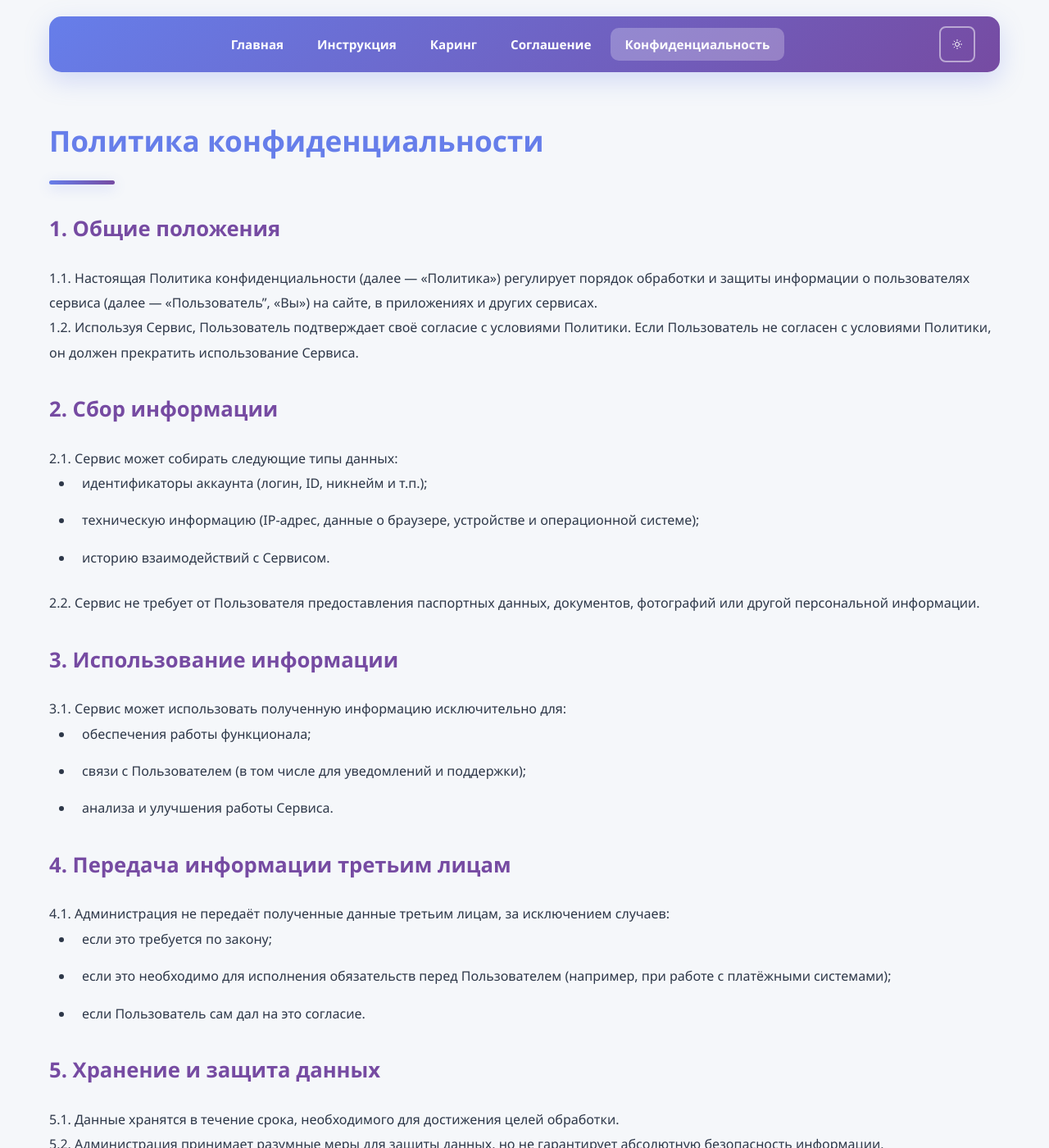
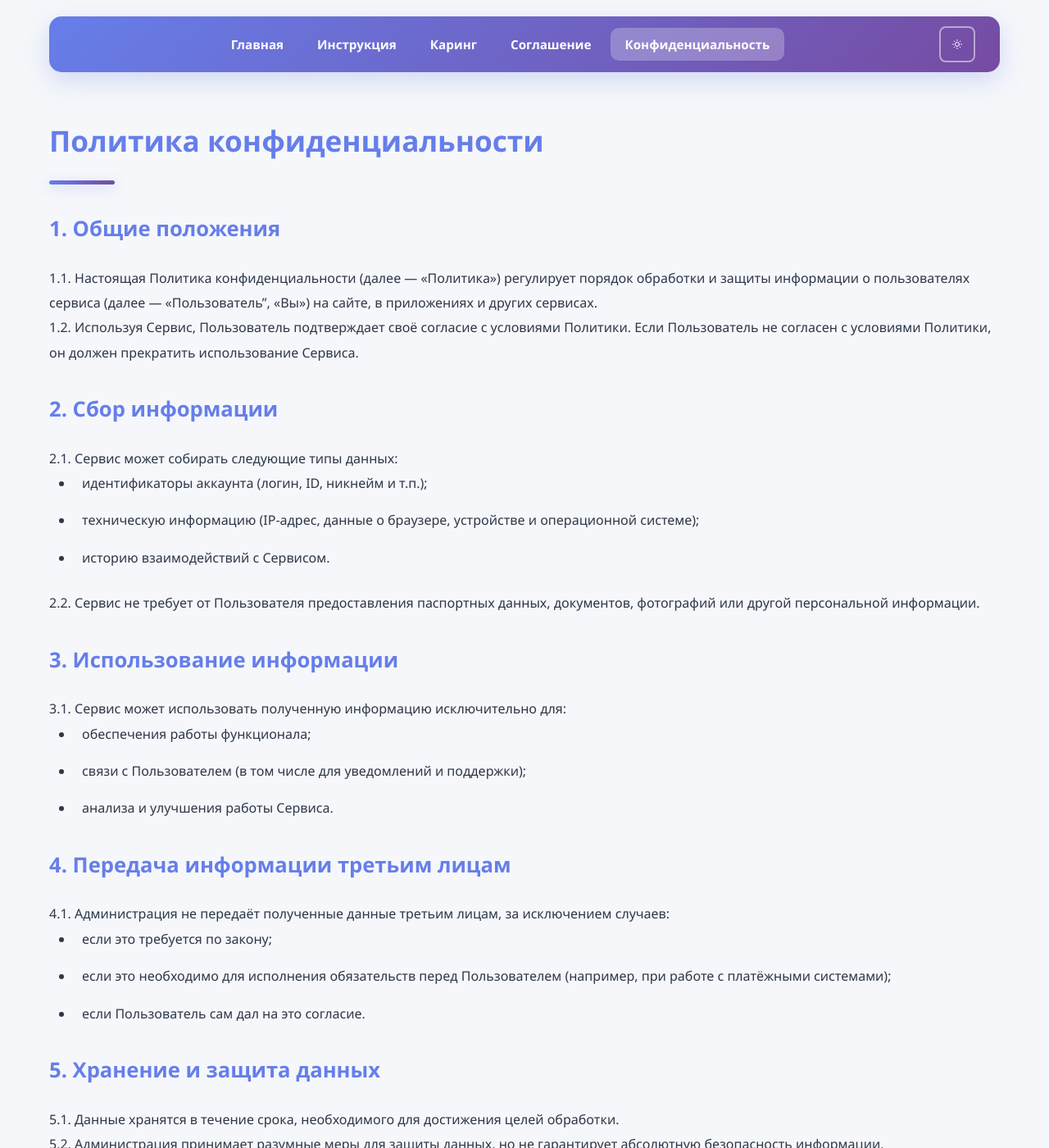
Before and after one commit to Michael-K-cloud/Tunless_Modern, a Jekyll site: the page built from privacy.md, in a window 1280 px wide and 1400 px high. Shown: the whole window at 82% size. Built offline with Jekyll 4.4.1, drawn with Linux system fonts in a browser that asks for light colours; our own code applies the rules of GitHub Pages for plain Markdown files.

Commit message:
Update default.html

```diff
--- a/_layouts/default.html
+++ b/_layouts/default.html
@@ -237,7 +237,7 @@
         }
 
         .content h3 {
-            color: var(--primary-dark);
+            color: var(--primary);
             margin-top: 30px;
             margin-bottom: 20px;
             font-size: 1.6em;
```
